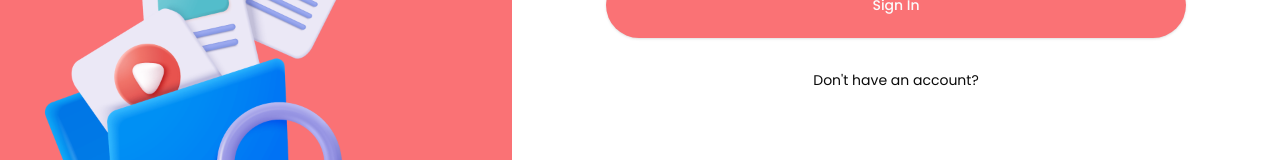
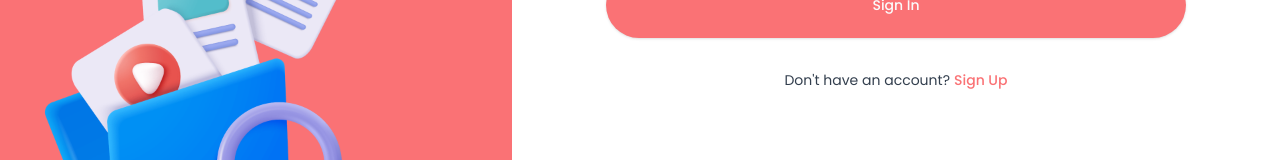
Before and after one commit to dulmini1119/Google_Drive_Clone, a Next.js app: page /sign-in in a window 1280 px wide. Shown: the part 461-621 px from the top of the page. Built offline with nearby package versions, Linux system fonts and the light colour scheme.

Commit message:
Create appwrite

```diff
--- a/components/AuthForm.tsx
+++ b/components/AuthForm.tsx
@@ -16,21 +16,29 @@
 import { Input } from "@/components/ui/input";
 import { useState } from "react";
 import Image from "next/image";
+import Link from "next/link";
 
-const formSchema = z.object({
-  username: z.string().min(2).max(50),
-});
 
 type FormType = "sign-in" | "sign-up";
+
+const authFormSchema = (formType : FormType) => {
+  return z.object({
+    email: z.string().email(),
+    fullName: formType === 'sign-up' ? z.string().min(2).max(50) : z.string().optional(),
+  });
+};
 
 const AuthForm = ({ type }: { type: FormType }) => {
   const [isLoading,setIsLoading] = useState(false);
   const [errorMessage,setErrorMessage] = useState('');
 
+  const formSchema = authFormSchema(type);
+
   const form = useForm<z.infer<typeof formSchema>>({
     resolver: zodResolver(formSchema),
     defaultValues: {
-      username: "",
+      fullName: "",
+      email: "",
     },
   });
 
@@ -48,7 +56,7 @@
           {type === "sign-up" && (
             <FormField
               control={form.control}
-              name="fullname"
+              name="fullName"
               render={({ field }) => (
                 <FormItem>
                   <div className="shad-form-item">
@@ -98,7 +106,7 @@
               alt="loader"
               width={24}
               height={24}
-              className="animate-spint ml-2"
+              className="animate-spin ml-2"
               />
             )}
           </Button>
@@ -108,12 +116,18 @@
           }
 
           <div className="body-2 flex justify-center">
-            <p>
+            <p className="text-light-100">
               {type === 'sign-in'
               ? "Don't have an account?"
               : "Already have an account?"
               }
             </p>
+
+              <Link href={type === 'sign-in' ? '/sign-up' : 'sign-in'}
+              className="ml-1 font-medium text-brand">
+                {type === 'sign-in' ? 'Sign Up' : 'Sign In'}
+              </Link>
+
           </div>
 
 
--- a/package.json
+++ b/package.json
@@ -16,11 +16,16 @@
     "clsx": "^2.1.1",
     "lucide-react": "^0.456.0",
     "next": "15.0.3",
+    "node-appwrite": "^14.1.0",
     "react": "19.0.0-rc-66855b96-20241106",
     "react-dom": "19.0.0-rc-66855b96-20241106",
     "react-hook-form": "^7.53.2",
     "tailwind-merge": "^2.5.4",
     "zod": "^3.23.8"
+  },
+  "overrides": {
+    "react": "$react",
+    "react-dom": "$react-dom"
   },
   "devDependencies": {
     "@types/node": "^20",
```
Also changed, not shown: lib/appwrite/config.ts (added, +9 -0 lines), lib/appwrite/index.ts (added, +8 -0 lines), 1 other file (tests, documents, lock files or other folders).
